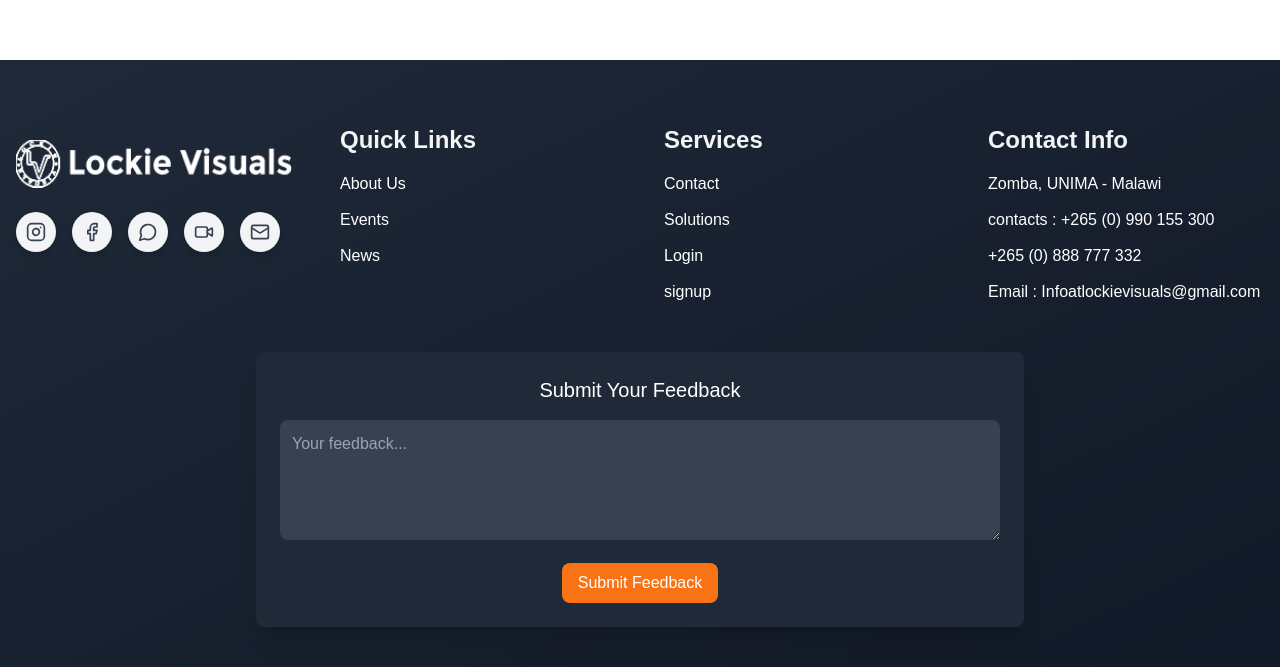
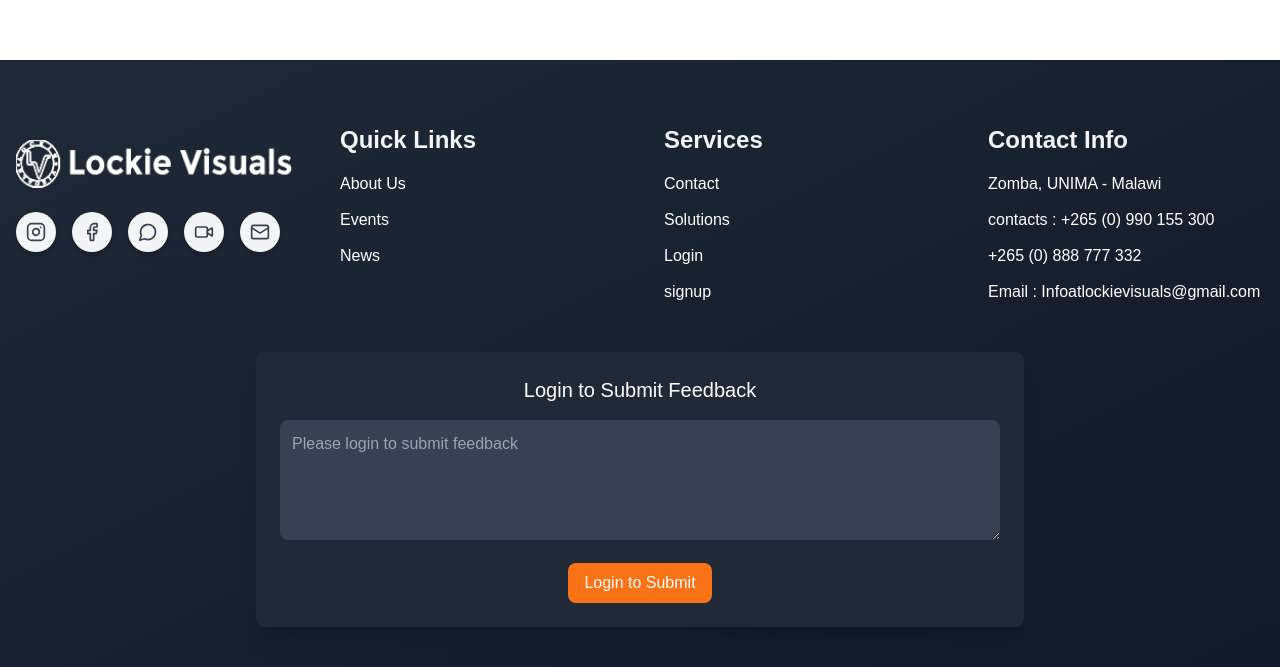
Before and after one commit to kidlocchikapa/lockie-visuals, a React (Create React App) app: page / in a window 1280 px wide. Shown: the part 2717-3384 px from the top of the page. Built offline with nearby package versions, Linux system fonts and the light colour scheme.

Commit message:
footer with token tode

```diff
--- a/src/Components/Footer.js
+++ b/src/Components/Footer.js
@@ -71,7 +71,7 @@ const TestimonialCard = ({ testimonial, isActive }) => (
       stiffness: 100
     }}
     className="absolute top-0 left-0 w-full"
-    style={{ display: isActive ? 'block' : 'none' }} // Add this line to prevent overlap
+    style={{ display: isActive ? 'block' : 'none' }}
   >
     <div className="rounded-2xl bg-white p-4 md:p-8 shadow-xl">
       <div className="flex flex-col md:flex-row items-center space-x-0 md:space-x-6">
@@ -120,10 +120,62 @@ const FooterSection = ({ title, children }) => (
   </motion.div>
 );
 
+const FeedbackForm = ({ isAuthenticated, onSubmit, isSubmitting, feedbackStatus }) => {
+  const [feedback, setFeedback] = useState('');
+  const navigate = useNavigate();
+
+  const handleSubmit = (e) => {
+    e.preventDefault();
+    if (!isAuthenticated) {
+      navigate('/login', { state: { returnUrl: window.location.pathname } });
+      return;
+    }
+    onSubmit(feedback);
+    setFeedback('');
+  };
+
+  return (
+    <motion.form
+      onSubmit={handleSubmit}
+      className="mt-12 w-full max-w-3xl mx-auto bg-gray-800 p-6 rounded-lg shadow-xl"
+    >
+      <h2 className="text-xl text-center mb-4">
+        {isAuthenticated ? "Submit Your Feedback" : "Login to Submit Feedback"}
+      </h2>
+      <textarea
+        value={feedback}
+        onChange={(e) => setFeedback(e.target.value)}
+        rows="4"
+        className="w-full p-3 bg-gray-700 rounded-lg text-white mb-4"
+        placeholder={isAuthenticated ? "Your feedback..." : "Please login to submit feedback"}
+        disabled={!isAuthenticated || isSubmitting}
+      />
+      <div className="text-center">
+        {isAuthenticated ? (
+          <button
+            type="submit"
+            disabled={isSubmitting || !feedback.trim()}
+            className="bg-orange-500 text-white py-2 px-4 rounded-lg disabled:opacity-50 hover:bg-orange-600 transition-colors"
+          >
+            {isSubmitting ? 'Submitting...' : 'Submit Feedback'}
+          </button>
+        ) : (
+          <button
+            type="button"
+            onClick={() => navigate('/login', { state: { returnUrl: window.location.pathname } })}
+            className="bg-orange-500 text-white py-2 px-4 rounded-lg hover:bg-orange-600 transition-colors"
+          >
+            Login to Submit
+          </button>
+        )}
+      </div>
+      <Alert type={feedbackStatus.type} message={feedbackStatus.message} />
+    </motion.form>
+  );
+};
+
 const Footer = ({ testimonials = defaultTestimonials }) => {
-  const navigate = useNavigate();
   const [currentTestimonial, setCurrentTestimonial] = useState(0);
-  const [feedback, setFeedback] = useState('');
   const [isSubmitting, setIsSubmitting] = useState(false);
   const [feedbackStatus, setFeedbackStatus] = useState({ type: '', message: '' });
   const [isAuthenticated, setIsAuthenticated] = useState(false);
@@ -133,7 +185,7 @@ const Footer = ({ testimonials = defaultTestimonials }) => {
   }, []);
 
   const checkAuthStatus = () => {
-    const token = localStorage.getItem('accessToken');
+    const token = localStorage.getItem('token');
     setIsAuthenticated(!!token);
   };
 
@@ -144,29 +196,8 @@ const Footer = ({ testimonials = defaultTestimonials }) => {
     return () => clearInterval(timer);
   }, [testimonials]);
 
-  useEffect(() => {
-    if (feedbackStatus.message) {
-      const timer = setTimeout(() => {
-        setFeedbackStatus({ type: '', message: '' });
-      }, 3000);
-      return () => clearTimeout(timer);
-    }
-  }, [feedbackStatus]);
-
-  const handleLoginClick = (e) => {
-    e.preventDefault();
-    navigate('/login', { state: { returnUrl: window.location.pathname } });
-  };
-
-  const handleSubmit = async (e) => {
-    e.preventDefault();
-
-    if (!isAuthenticated) {
-      handleLoginClick(e);
-      return;
-    }
-
-    if (!feedback.trim()) {
+  const handleSubmitFeedback = async (feedbackContent) => {
+    if (!feedbackContent.trim()) {
       setFeedbackStatus({
         type: 'error',
         message: 'Please enter your feedback before submitting'
@@ -178,46 +209,32 @@ const Footer = ({ testimonials = defaultTestimonials }) => {
     setFeedbackStatus({ type: '', message: '' });
 
     try {
-      // Retrieve the token from localStorage
-      const token = localStorage.getItem('token'); // Changed to 'token' based on your description
-      let cleanToken = '';
+      const token = localStorage.getItem('token');
 
-      // If the token is in the format "bearer <token>", extract just the actual token part
-      if (token && token.toLowerCase().startsWith('bearer ')) {
-        cleanToken = token.split(' ')[1]; // Get the token part after 'bearer'
+      if (!token) {
+        throw new Error('No valid token found. Please log in again.');
       }
 
-      if (!cleanToken) {
-        setFeedbackStatus({
-          type: 'error',
-          message: 'No valid token found. Please log in again.',
-        });
-        return;
-      }
-
-      // Sending the feedback request to the server with the Authorization header
       const response = await fetch(`${API_URL}/feedback`, {
         method: 'POST',
         headers: {
           'Content-Type': 'application/json',
-          'Authorization': `Bearer ${cleanToken}`, // Use the cleaned token
+          'Authorization': `Bearer ${token}`,
         },
         credentials: 'include',
-        body: JSON.stringify({ content: feedback }),
+        body: JSON.stringify({ content: feedbackContent }),
       });
 
       if (!response.ok) {
         if (response.status === 401) {
-          localStorage.removeItem('token'); // Adjusted based on 'token' key
+          localStorage.removeItem('token');
           setIsAuthenticated(false);
           throw new Error('Session expired. Please login again.');
         }
         throw new Error('Failed to submit feedback');
       }
 
-      const data = await response.json();
-
-      setFeedback('');
+      await response.json();
       setFeedbackStatus({
         type: 'success',
         message: 'Thank you for your feedback!',
@@ -228,18 +245,10 @@ const Footer = ({ testimonials = defaultTestimonials }) => {
         type: 'error',
         message: error.message || 'Failed to submit feedback. Please try again later.',
       });
-
-      if (error.message.includes('Session expired')) {
-        setTimeout(() => {
-          navigate('/login', { state: { returnUrl: window.location.pathname } });
-        }, 2000);
-      }
     } finally {
       setIsSubmitting(false);
     }
   };
-
-
 
   return (
     <div className="flex flex-col min-h-screen">
@@ -296,7 +305,7 @@ const Footer = ({ testimonials = defaultTestimonials }) => {
                     whileHover={{ x: 5 }}
                     className="transition-colors duration-300"
                   >
-                    <Link to={`/${item.toLowerCase().replace(' ')}`} className="hover:text-gray-300">
+                    <Link to={`/${item.toLowerCase().replace(' ', '-')}`} className="hover:text-gray-300">
                       {item}
                     </Link>
                   </motion.li>
@@ -330,29 +339,12 @@ const Footer = ({ testimonials = defaultTestimonials }) => {
             </FooterSection>
           </div>
 
-          <motion.form
-            onSubmit={handleSubmit}
-            className="mt-12 w-full max-w-3xl mx-auto bg-gray-800 p-6 rounded-lg shadow-xl"
-          >
-            <h2 className="text-xl text-center mb-4">Submit Your Feedback</h2>
-            <textarea
-              value={feedback}
-              onChange={(e) => setFeedback(e.target.value)}
-              rows="4"
-              className="w-full p-3 bg-gray-700 rounded-lg text-white mb-4"
-              placeholder="Your feedback..."
-            />
-            <div className="text-center">
-              <button
-                type="submit"
-                disabled={isSubmitting}
-                className="bg-orange-500 text-white py-2 px-4 rounded-lg disabled:opacity-50"
-              >
-                {isSubmitting ? 'Submitting...' : 'Submit Feedback'}
-              </button>
-            </div>
-            <Alert type={feedbackStatus.type} message={feedbackStatus.message} />
-          </motion.form>
+          <FeedbackForm
+            isAuthenticated={isAuthenticated}
+            onSubmit={handleSubmitFeedback}
+            isSubmitting={isSubmitting}
+            feedbackStatus={feedbackStatus}
+          />
         </div>
       </footer>
     </div>
```
